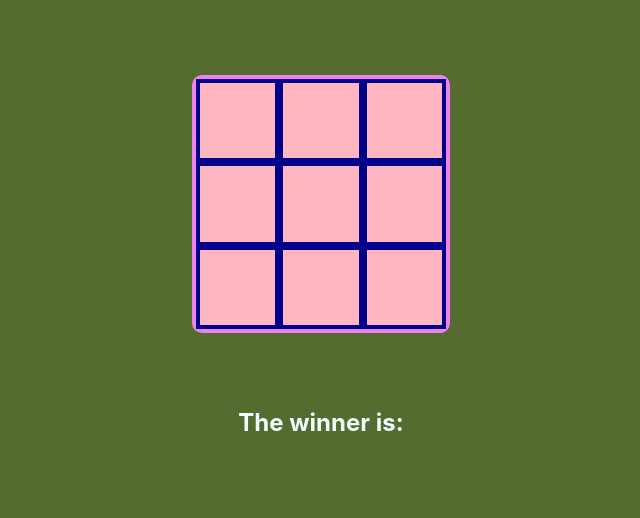
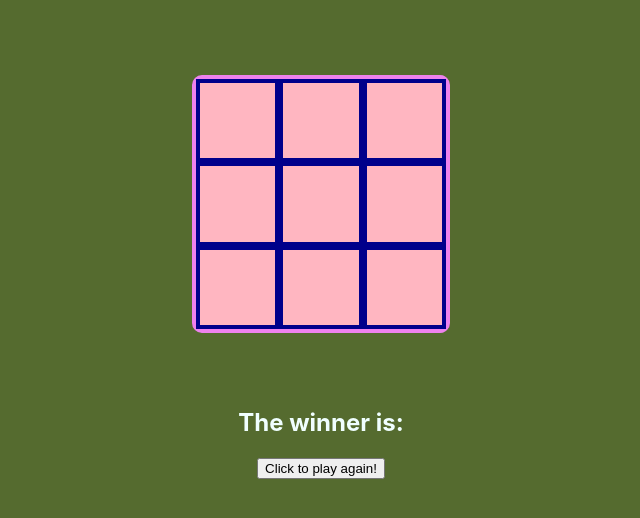
Before and after one commit to SchoolOfCode/noughts-and-crosses-plan-room-ten, a React (Create React App) app: page / in a window 1280 px wide. Shown: the top 518 px of the page, without its empty margins (319-959 px from the left). Built offline with nearby package versions, Linux system fonts and the light colour scheme.

Commit message:
added refresh button

```diff
--- a/src/components/App/App.js
+++ b/src/components/App/App.js
@@ -22,6 +22,10 @@ function App() {
   const clearState = () => {
     setBoard({ ...board });
   };
+
+  function refreshPage() {
+    window.location.reload(false);
+  }
 
   function handleClick(i) {
     // console.log(i);
@@ -49,6 +53,7 @@ function App() {
       <Board board={board} onClick={handleClick} />
       <div>
         <h2>The winner is: {winner}</h2>
+        <button onClick={refreshPage}>Click to play again!</button>
       </div>
     </div>
   );
```
